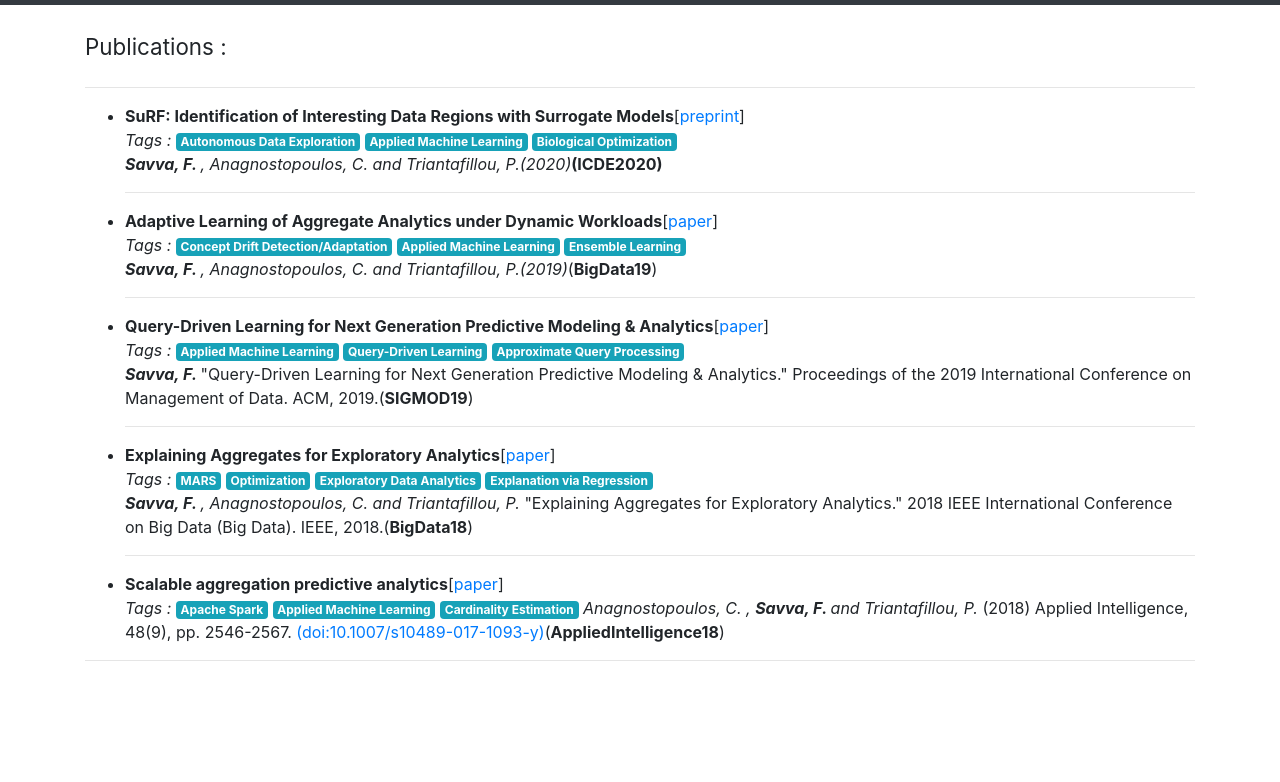
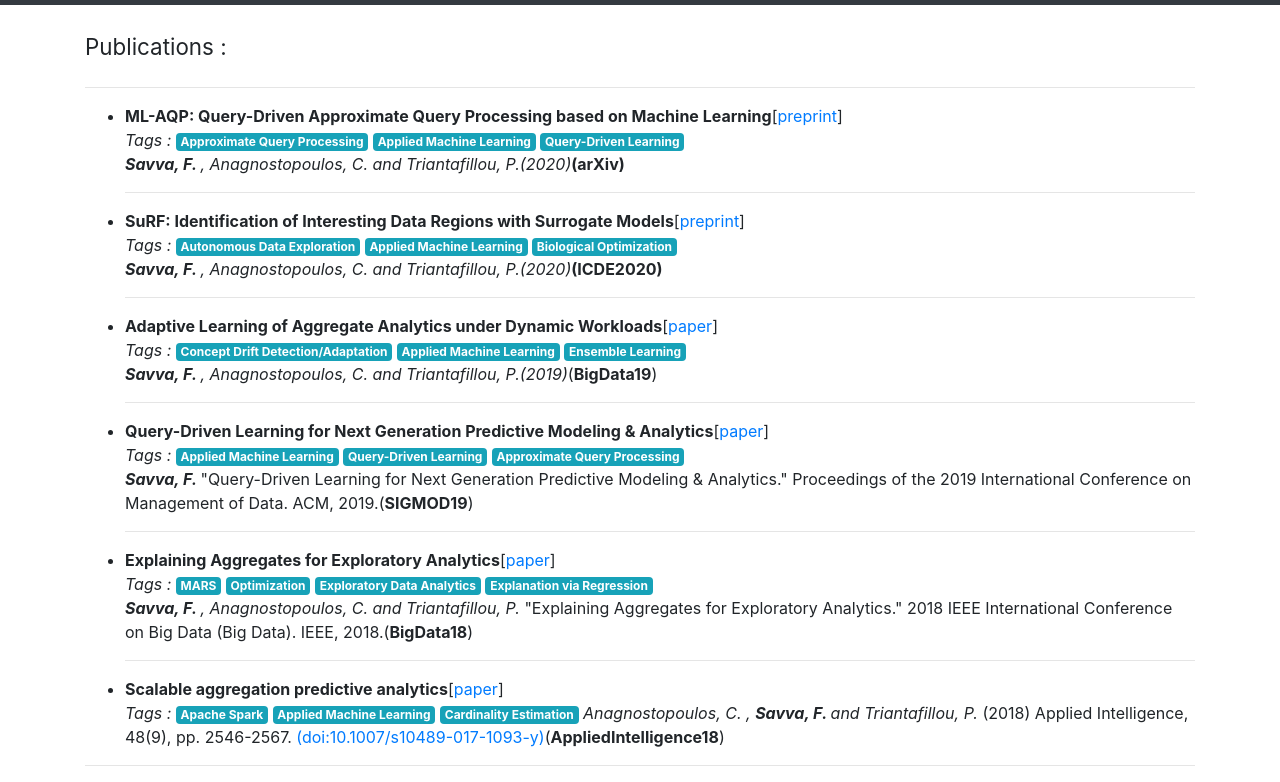
Before and after one commit to Skeftical/skeftical.github.io, a website: page pages/publications.html in a window 1280 px wide. Shown: the part 51-833 px from the top of the page. Before the commit the page ends 800 px from the top, so only its background shows below. Drawn offline with Linux system fonts and the light colour scheme.

Commit message:
update pages

```diff
--- a/pages/publications.html
+++ b/pages/publications.html
@@ -69,6 +69,15 @@
         <hr/>
         <ul>
           <li>
+        <strong>ML-AQP: Query-Driven Approximate Query Processing based on Machine Learning</a></strong>[<a href="https://arxiv.org/abs/2003.06613">preprint</a>]<br /><i>Tags :</i>
+          <span class="badge badge-info">Approximate Query Processing</span>
+           <span class="badge badge-info">Applied Machine Learning</span>
+            <span class="badge badge-info">Query-Driven Learning</span>
+         </br>
+        <i><b>Savva, F. </b>, Anagnostopoulos, C. and Triantafillou, P.(2020)</i><b>(arXiv)</b>
+        <hr />
+      </li>
+          <li>
         <strong>SuRF: Identification of Interesting Data Regions with Surrogate Models</a></strong>[<a href="../pdfs/SuRF.pdf">preprint</a>]<br /><i>Tags :</i>
           <span class="badge badge-info">Autonomous Data Exploration</span>
            <span class="badge badge-info">Applied Machine Learning</span>
```
